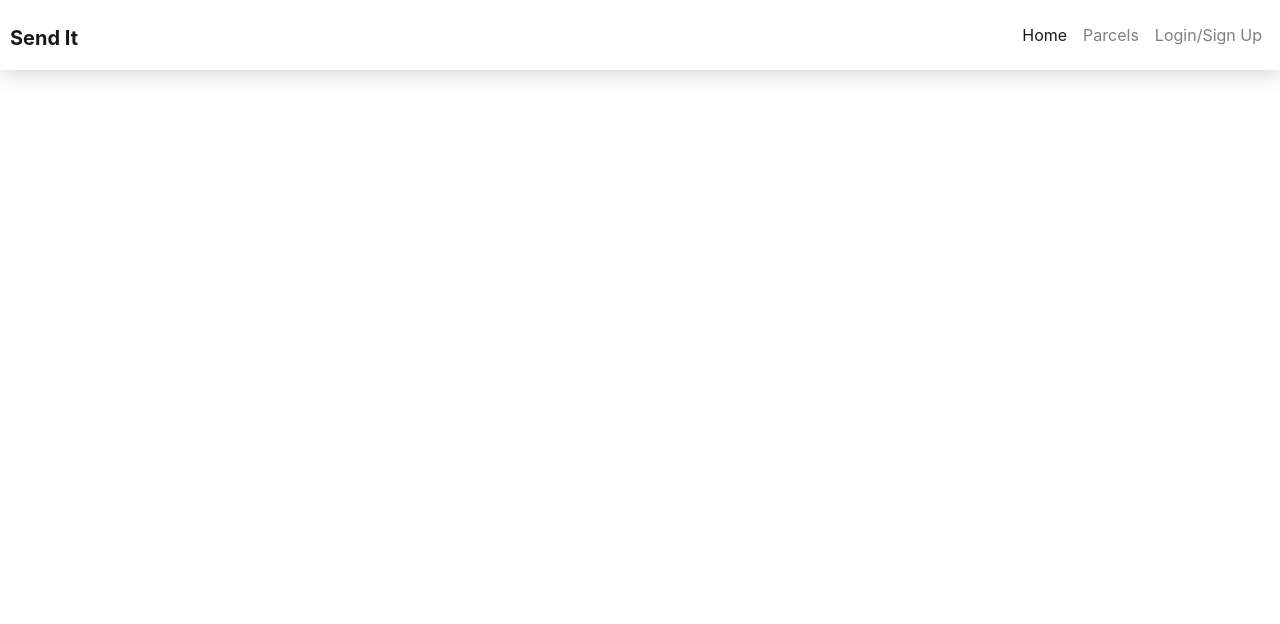
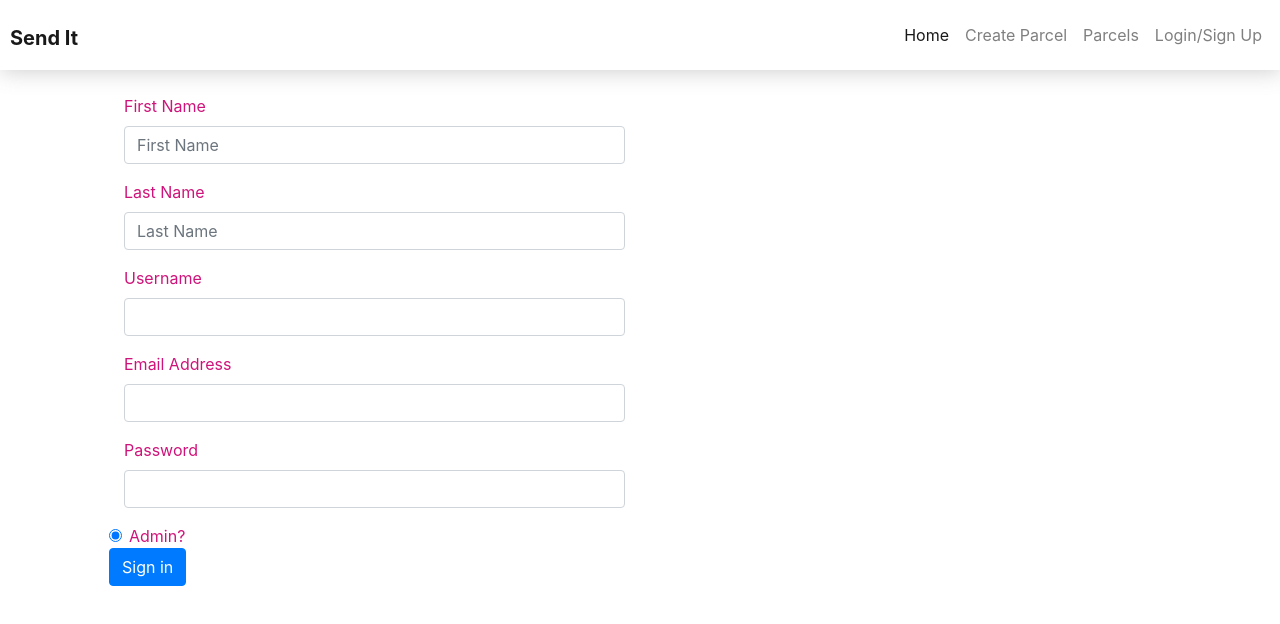
Before and after one commit to ashinzekene/send-it, a React app: page /create in a window 1280 px wide. Shown: the top 624 px of the page. Built offline with nearby package versions, Linux system fonts and the light colour scheme.

Commit message:
more pages/set up fronte-end

```diff
--- a/package.json
+++ b/package.json
@@ -47,8 +47,8 @@
     "express": "^4.16.4",
     "jsonwebtoken": "^8.3.0",
     "pg": "^7.6.1",
-    "react": "^16.6.3",
-    "react-dom": "^16.6.3"
+    "react": "16.7.0-alpha.2",
+    "react-dom": "16.7.0-alpha.2"
   },
   "nyc": {
     "require": [
@@ -61,5 +61,5 @@
     "sourceMap": false,
     "instrument": false
   },
-  "proxy": "http://localhost:4001"
+  "proxy": "http://localhost:1234"
 }
--- /dev/null
+++ b/src/Auth.jsx
@@ -0,0 +1,57 @@
+import React, { Component } from 'react';
+
+export default class CreateParcel extends Component {
+  state = {
+    create: true,
+  }
+
+  componentDidMount() {
+    console.log(this.props.state);
+  }
+
+  componentDidUpdate() {
+    console.log(this.props.state);
+  }
+
+  createAccount = () => {
+    this.props.authenticate({ type: 'LOGIN', payload: { token: 'something', name: 'Ekene' } });
+  }
+
+  render() {
+    return (
+      <div className="container create-parcel">
+        <form className="p-4" onSubmit={ e => e.preventDefault() }>
+          <div className="form-group col-md-6">
+            <label htmlFor="first-name">First Name</label>
+            <input type="text" className="form-control" id="first-name" placeholder="First Name" />
+          </div>
+          <div className="form-group col-md-6">
+            <label htmlFor="last-name">Last Name</label>
+            <input type="text" className="form-control" id="last-name" placeholder="Last Name" />
+          </div>
+          <div className="form-group col-md-6">
+            <label htmlFor="username">Username</label>
+            <input type="text" className="form-control" id="username" />
+          </div>
+          <div className="form-group col-md-6">
+            <label htmlFor="address">Email Address</label>
+            <input type="email" className="form-control" id="address" />
+          </div>
+          <div className="form-group col-md-6">
+            <label htmlFor="password">Password</label>
+            <input type="password" className="form-control" id="password" />
+          </div>
+          <div className="form-check">
+            <input className="form-check-input" type="radio" name="exampleRadios" id="is-admin" value="option1" checked/>
+            <label className="form-check-label" htmlFor="is-admin">
+              Admin?
+            </label>
+          </div>
+          <button onClick={this.createAccount} className="btn btn-primary">
+            Sign in
+          </button>
+        </form>
+      </div>
+    );
+  }
+}
--- a/src/components/Header.jsx
+++ b/src/components/Header.jsx
@@ -13,6 +13,7 @@ const Header = () => (
       <div className="collapse navbar-collapse">
         <div className="navbar-nav">
           <Link className="nav-item nav-link active" to="/">Home <span className="sr-only">(current)</span></Link>
+          <Link className="nav-item nav-link" to="/create">Create Parcel</Link>
           <Link className="nav-item nav-link" to="/parcels">Parcels</Link>
           <Link className="nav-item nav-link" to="/auth">Login/Sign Up</Link>
         </div>
--- a/src/index.js
+++ b/src/index.js
@@ -1,19 +1,48 @@
 import 'babel-polyfill';
-import React from 'react';
+import React, { useReducer } from 'react';
 import { render } from 'react-dom';
 import { Router } from '@reach/router';
 import App from './App';
 import Home from './Home';
+import Auth from './Auth';
 import Parcels from './Parcels';
 import './App.css';
+import { removeToken, setToken } from './api';
 
-const AppRouter = () => (
+
+const AuthContext = React.createContext({ user: {} });
+
+const reducer = (state, action) => {
+  switch (action.type) {
+    case 'LOGIN': {
+      setToken(action.payload.token);
+      return { user: action.payload, oo: {} };
+    }
+    case 'LOGOUT': {
+      removeToken();
+      return { ...state, user: null };
+    }
+    default: {
+      return state;
+    }
+  }
+};
+
+const AppRouter = () => {
+  console.log(typeof useReducer);
+  const [{ user }, dispatch] = useReducer(reducer, { user: {} });
+
+  return (
+    <AuthContext.Provider value={{}}>
       <Router>
         <App path="/">
           <Home path="/" />
           <Parcels path="/parcels" />
+          <Auth state={user} authenticate={dispatch} path="/create" />
         </App>
       </Router>
+    </AuthContext.Provider>
   );
+};
 
 render(<AppRouter />, window.document.getElementById('app'));
```
Also changed, not shown: 1 other file (tests, documents, lock files or other folders). Lines whose indentation alone changed are shown as unchanged.
